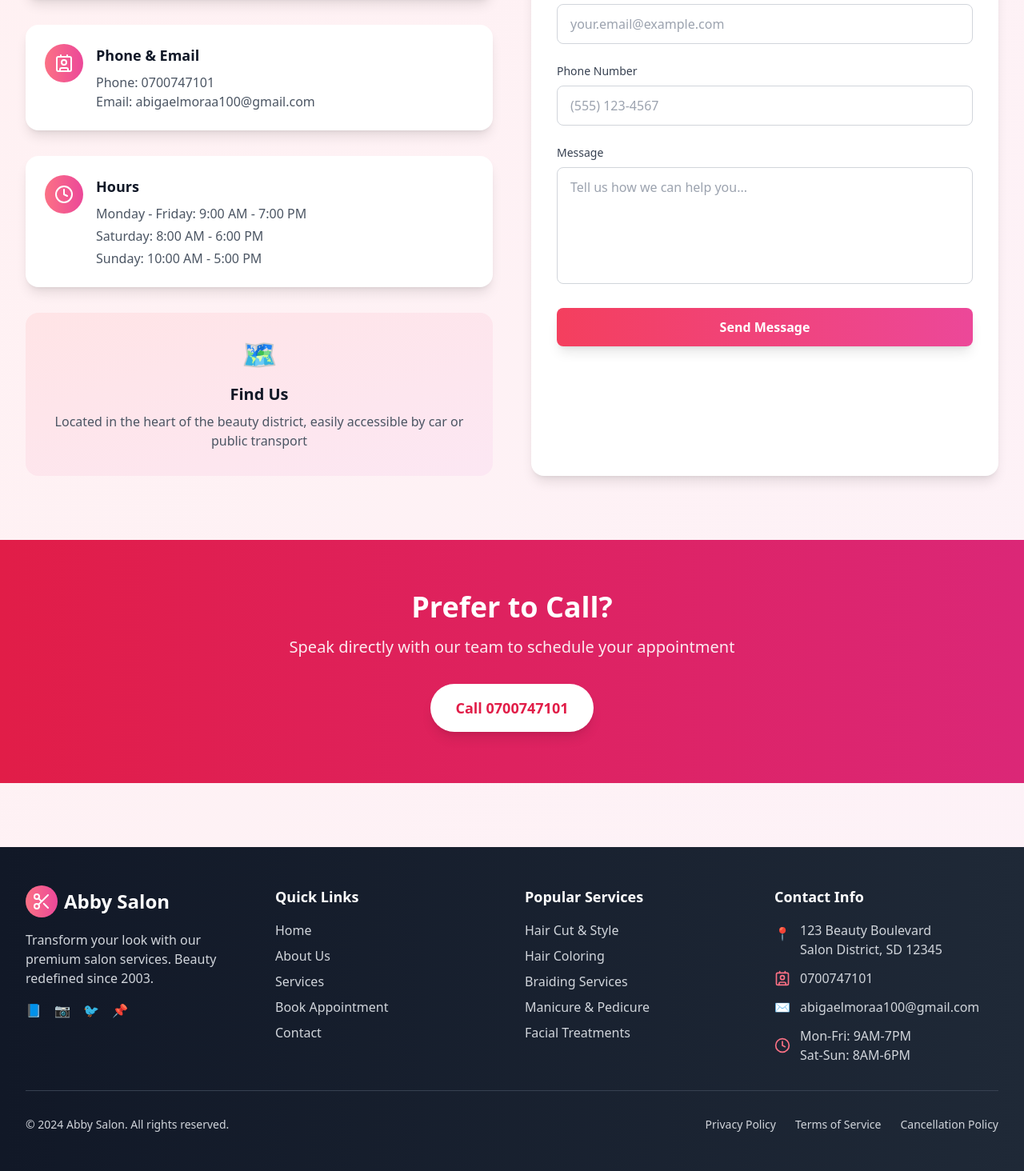
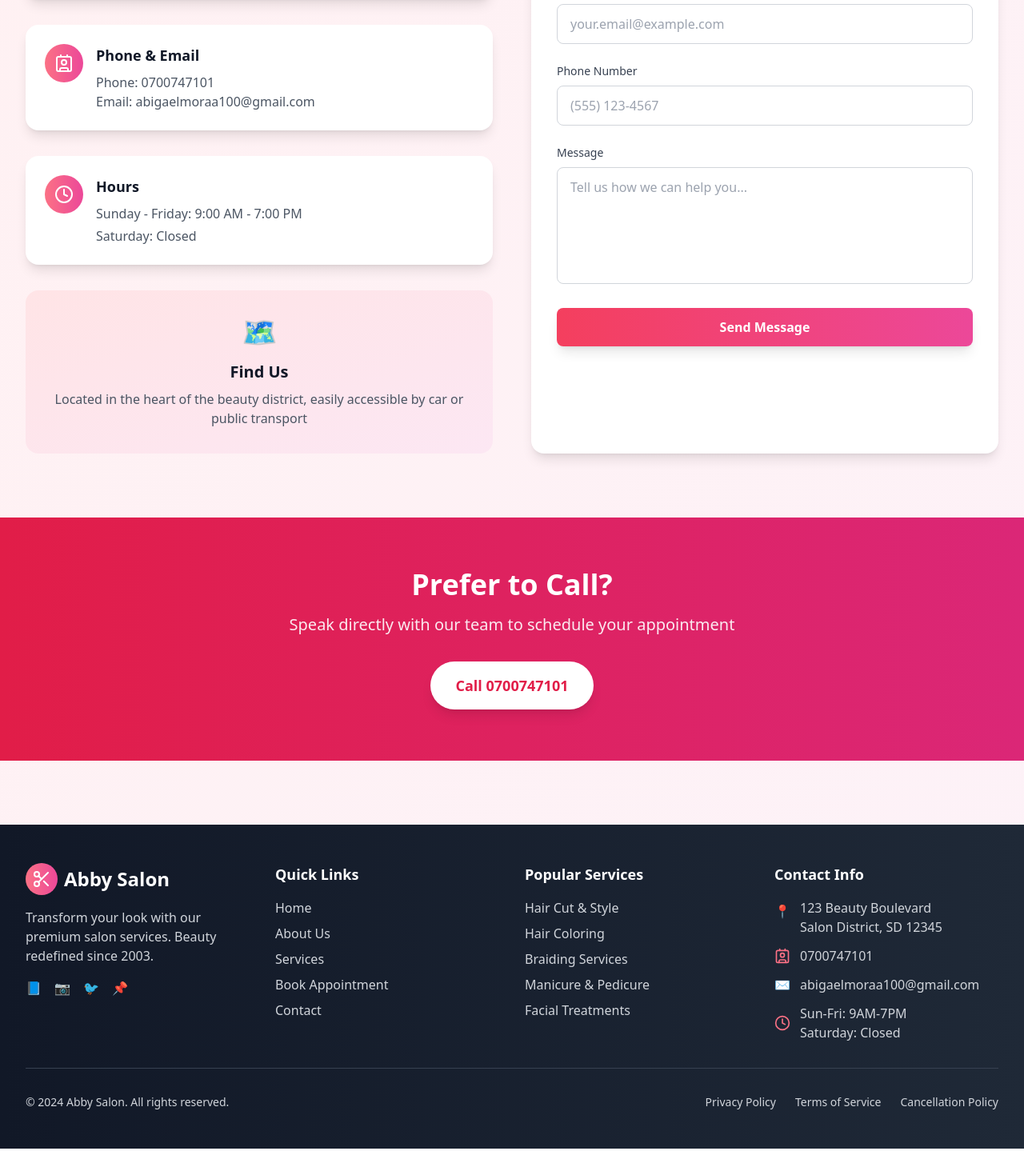
Before and after one commit to Abigaelmoraa/my-salon-website, a React (Vite) app: page /contact in a window 1280 px wide. Shown: the part 533-1997 px from the top of the page at 80% size. After the commit the page ends 1969 px from the top, so only its background shows below. Built offline with nearby package versions, Linux system fonts and the light colour scheme.

Commit message:
Update working hours
Update working hours to reflect Sunday to Friday, Saturday closed.

```diff
--- a/src/components/Contact.tsx
+++ b/src/components/Contact.tsx
@@ -1,4 +1,3 @@
-
 import React, { useState } from 'react';
 import { Clock, User, Contact as ContactIcon } from 'lucide-react';
 import { useToast } from '../hooks/use-toast';
@@ -89,9 +88,8 @@ const Contact = () => {
                 <div>
                   <h3 className="text-lg font-semibold text-gray-900 mb-2">Hours</h3>
                   <div className="text-gray-600 space-y-1">
-                    <p>Monday - Friday: 9:00 AM - 7:00 PM</p>
-                    <p>Saturday: 8:00 AM - 6:00 PM</p>
-                    <p>Sunday: 10:00 AM - 5:00 PM</p>
+                    <p>Sunday - Friday: 9:00 AM - 7:00 PM</p>
+                    <p>Saturday: Closed</p>
                   </div>
                 </div>
               </div>
--- a/src/components/Footer.tsx
+++ b/src/components/Footer.tsx
@@ -73,8 +73,8 @@ const Footer = () => {
               <div className="flex items-center space-x-3">
                 <Clock className="h-5 w-5 text-rose-400" />
                 <div>
-                  <p className="text-gray-300">Mon-Fri: 9AM-7PM</p>
-                  <p className="text-gray-300">Sat-Sun: 8AM-6PM</p>
+                  <p className="text-gray-300">Sun-Fri: 9AM-7PM</p>
+                  <p className="text-gray-300">Saturday: Closed</p>
                 </div>
               </div>
             </div>
```
